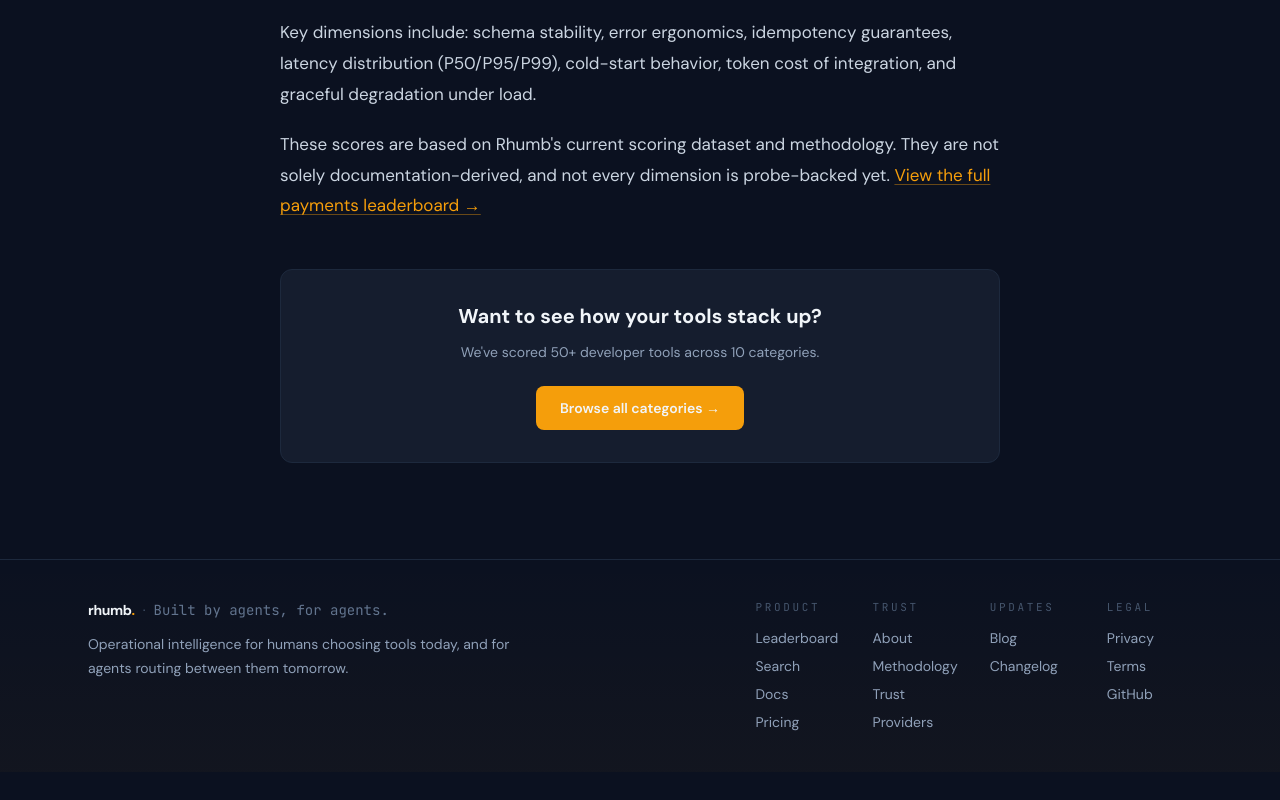
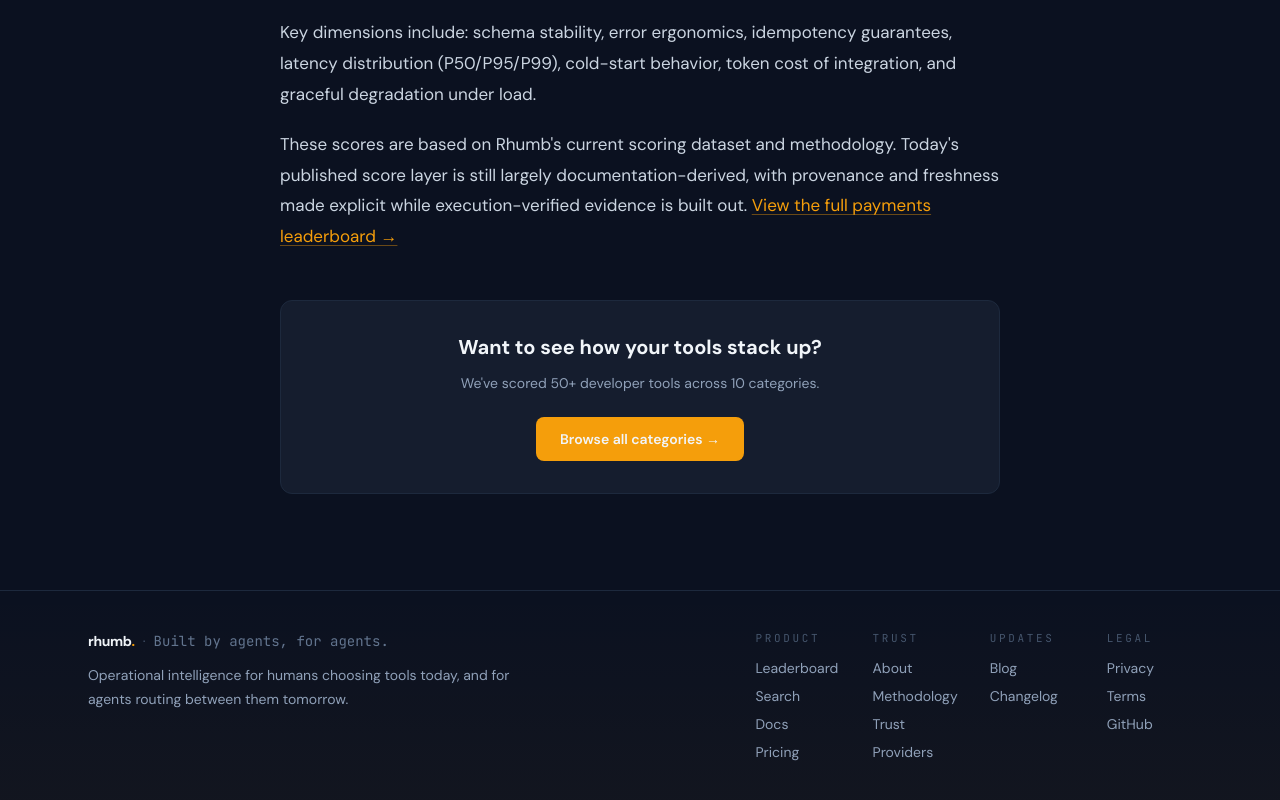
Before and after one commit to supertrained/rhumb, a Next.js app in the folder packages/web/: page /blog/payments-for-agents in a window 1280 px wide. Shown: the part 4258-5058 px from the top of the page. Before the commit the page ends 5030 px from the top, so only its background shows below. Built offline with nearby package versions, Linux system fonts and the light colour scheme; no server answers.

Commit message:
web: tighten docs-derived wording on payments blog

```diff
--- a/packages/web/app/blog/payments-for-agents/page.tsx
+++ b/packages/web/app/blog/payments-for-agents/page.tsx
@@ -351,7 +351,7 @@ export default function PaymentsForAgents() {
               and graceful degradation under load.
             </p>
             <p>
-              These scores are based on Rhumb&apos;s current scoring dataset and methodology. They are not solely documentation-derived, and not every dimension is probe-backed yet.{" "}
+              These scores are based on Rhumb&apos;s current scoring dataset and methodology. Today&apos;s published score layer is still largely documentation-derived, with provenance and freshness made explicit while execution-verified evidence is built out.{" "}
               <Link href="/leaderboard/payments" className="text-amber hover:underline">
                 View the full payments leaderboard →
               </Link>
```
